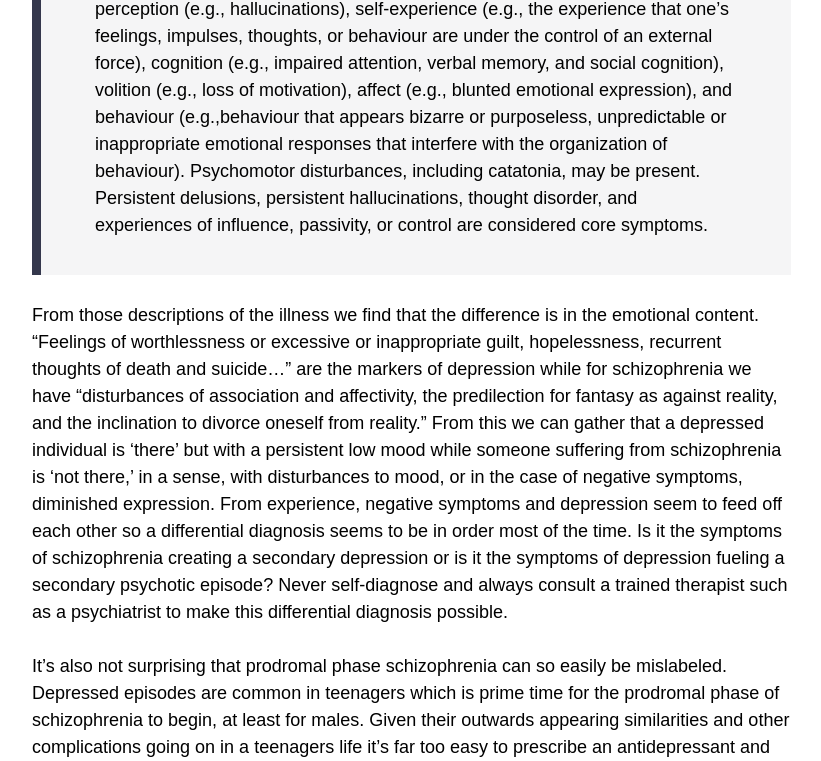
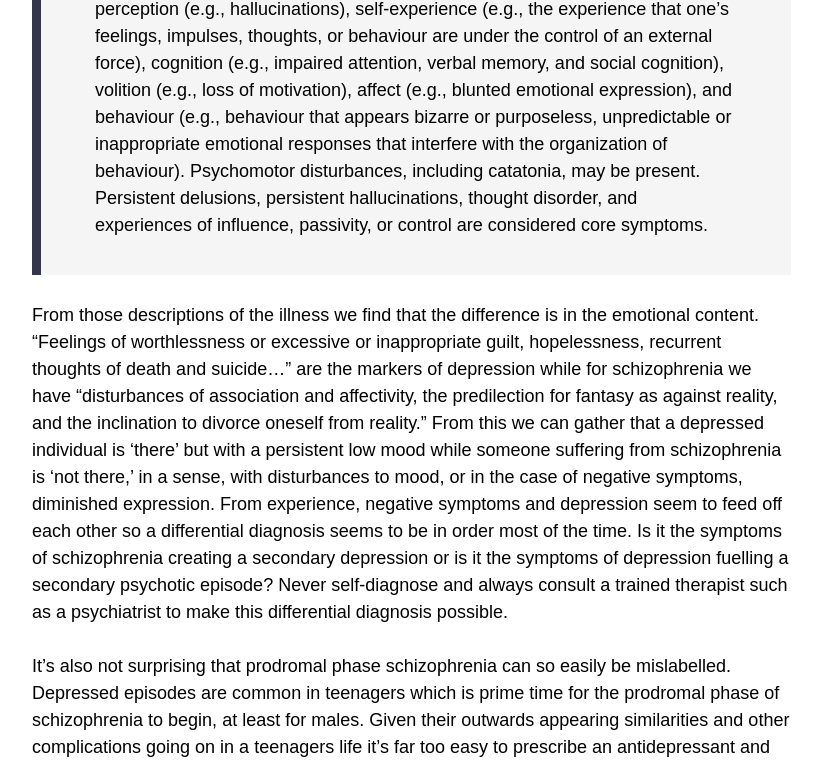
Before and after one commit to hori-kun/blog, a Jekyll site: the page built from _posts/2019-02-19-am-i-mad-or-depressed.md, in a window 1280 px wide and 1400 px high, scrolled down 1156 px. Shown: the part 315-1076 px from the top of the window, without its empty margins (343-1164 px from the left). Built offline with Jekyll 4.4.1, drawn with Linux system fonts in a browser that asks for light colours; nearby versions of some CDN libraries; a script that is not in the unit is left out; comment, search, counter and statistics services are not loaded; some of the changed text lies outside the part shown.

Commit message:
Fix typos and grammar

```diff
--- a/_posts/2019-02-19-am-i-mad-or-depressed.md
+++ b/_posts/2019-02-19-am-i-mad-or-depressed.md
@@ -13,15 +13,15 @@ Depression is an incredibly common mental disorder. Major depressive disorder, t
 
 Schizophrenia on the other hand is a less common, but an equally disabling, mental disorder. Schizophrenia, the most severe of the psychotic disorders, affects roughly 1% of the world’s population. Prodromal phase symptoms (think initial negative symptoms but with no psychosis as of yet) usually has an onset years before the ‘psychotic breakdown’ takes place. An example would be prodromal symptoms starting at the age of 14, and a psychotic breakdown beginning at the age of 18. Schizophrenia curiously affects more males than females with males having an earlier age of onset around 18-21 while females have a typically later onset between the ages of 25-30. But what is schizophrenia? From the ICD-11 again we find:
 
-> Schizophrenia is characterized by disturbances in multiple mental modalities, including thinking (e.g., delusions, disorganization in the form of thought), perception (e.g., hallucinations), self-experience (e.g., the experience that one's feelings, impulses, thoughts, or behaviour are under the control of an external force), cognition (e.g., impaired attention, verbal memory, and social cognition), volition (e.g., loss of motivation), affect (e.g., blunted emotional expression), and behaviour (e.g.,behaviour that appears bizarre or purposeless, unpredictable or inappropriate emotional responses that interfere with the organization of behaviour). Psychomotor disturbances, including catatonia, may be present. Persistent delusions, persistent hallucinations, thought disorder, and experiences of influence, passivity, or control are considered core symptoms.
+> Schizophrenia is characterized by disturbances in multiple mental modalities, including thinking (e.g., delusions, disorganization in the form of thought), perception (e.g., hallucinations), self-experience (e.g., the experience that one's feelings, impulses, thoughts, or behaviour are under the control of an external force), cognition (e.g., impaired attention, verbal memory, and social cognition), volition (e.g., loss of motivation), affect (e.g., blunted emotional expression), and behaviour (e.g., behaviour that appears bizarre or purposeless, unpredictable or inappropriate emotional responses that interfere with the organization of behaviour). Psychomotor disturbances, including catatonia, may be present. Persistent delusions, persistent hallucinations, thought disorder, and experiences of influence, passivity, or control are considered core symptoms.
 
-From those descriptions of the illness we find that the difference is in the emotional content. “Feelings of worthlessness or excessive or inappropriate guilt, hopelessness, recurrent thoughts of death and suicide…” are the markers of depression while for schizophrenia we have “disturbances of association and affectivity, the predilection for fantasy as against reality, and the inclination to divorce oneself from reality.” From this we can gather that a depressed individual is ‘there’ but with a persistent low mood while someone suffering from schizophrenia is ‘not there,’ in a sense, with disturbances to mood, or in the case of negative symptoms, diminished expression. From experience, negative symptoms and depression seem to feed off each other so a differential diagnosis seems to be in order most of the time. Is it the symptoms of schizophrenia creating a secondary depression or is it the symptoms of depression fueling a secondary psychotic episode? Never self-diagnose and always consult a trained therapist such as a psychiatrist to make this differential diagnosis possible.
+From those descriptions of the illness we find that the difference is in the emotional content. “Feelings of worthlessness or excessive or inappropriate guilt, hopelessness, recurrent thoughts of death and suicide…” are the markers of depression while for schizophrenia we have “disturbances of association and affectivity, the predilection for fantasy as against reality, and the inclination to divorce oneself from reality.” From this we can gather that a depressed individual is ‘there’ but with a persistent low mood while someone suffering from schizophrenia is ‘not there,’ in a sense, with disturbances to mood, or in the case of negative symptoms, diminished expression. From experience, negative symptoms and depression seem to feed off each other so a differential diagnosis seems to be in order most of the time. Is it the symptoms of schizophrenia creating a secondary depression or is it the symptoms of depression fuelling a secondary psychotic episode? Never self-diagnose and always consult a trained therapist such as a psychiatrist to make this differential diagnosis possible.
 
-It’s also not surprising that prodromal phase schizophrenia can so easily be mislabeled. Depressed episodes are common in teenagers which is prime time for the prodromal phase of schizophrenia to begin, at least for males. Given their outwards appearing similarities and other complications going on in a teenagers life it’s far too easy to prescribe an antidepressant and call it a day. It requires a skilled professional to do the differential diagnosis and even then they don’t always get it right. A schizophrenic might say “I just feel different from my peers.” That’s all you’ve got to work with, no wonder it’s so hard. If I had to state what made my prodromal phase schizophrenia different from depression is the absolute destruction of functioning I witnessed. Schizophrenia just destroys any capacity to go on. It’s unfortunately a slow functional decline but if help is sought early perhaps one can actually avoid the, what seems these days, inevitable psychotic breakdown. Avolition I would say is the main contributing symptom to this functional decline and hopefully more scales of assessment for negative symptoms are used in teenagers to identify the problem early and link them up with early intervention services.
+It’s also not surprising that prodromal phase schizophrenia can so easily be mislabelled. Depressed episodes are common in teenagers which is prime time for the prodromal phase of schizophrenia to begin, at least for males. Given their outwards appearing similarities and other complications going on in a teenagers life it’s far too easy to prescribe an antidepressant and call it a day. It requires a skilled professional to do the differential diagnosis and even then they don’t always get it right. A schizophrenic might say “I just feel different from my peers.” That’s all you’ve got to work with, no wonder it’s so hard. If I had to state what made my prodromal phase schizophrenia different from depression is the absolute destruction of functioning I witnessed. Schizophrenia just destroys any capacity to go on. It’s unfortunately a slow functional decline but if help is sought early perhaps one can actually avoid the, what seems these days, inevitable psychotic breakdown. Avolition I would say is the main contributing symptom to this functional decline and hopefully more scales of assessment for negative symptoms are used in teenagers to identify the problem early and link them up with early intervention services.
 
 The state-of-the-art in terms of negative symptoms is that they fall into two main clusters. That of diminished expression (reduced behaviours related to the expression of emotion) and avolition (loss of behaviours, interests, motivations, and desires). These clusters can further be split into domains. Diminished expression has two domains: athymia (reduced expression and range of emotional expression shown in verbal or non-verbal modes of communication), and alogia (reduced quality of speech and loss of conversation fluency). Avolition can be split into three domains: amotivation (deficits in the initiation and maintenance of goal-oriented behaviours), anhedonia (impaired anticipation of reward), and asociality (diminished interest in social interactions with others). That’s a lot of A’s! We’ll call the five domains of negative symptoms the “Five A’s of schizophrenia.”
 
-Negative symptoms have a huge impact on social functioning for the schizophrenic and persist throughout the lifetime of the illness because of inefficacy of drugs to treat them. However, psychosocial support is efficacious and leads to real recovery. Psychosocial treatment revolves around education, psychotherapy, behavioural training, and help with employment, housing, and family relations. Psychosocial treatments offer reassurance, morale building, companionship, commonsense advice, and help with practical problems. Families can also seek therapy to avoid both confrontation and emotional distancing. It’s as if in the case of depression and schizophrenia we do have mostly effective drug therapy with a good prognosis given effective psychosocial support. In both disorders it’s as if it’s a sense of disconnection and lack of love and nurturing that is the root cause with different manifestations. In the case of depression we have feelings of worthlessness, hopelessness, excessive or inappropriate guilt, while for schizophrenia we have a loss of control and a withdrawn state from reality. The depressed individual has low mood, the schizophrenic is hiding. Both can occur at the same time.
+Negative symptoms have a huge impact on social functioning for the schizophrenic and persist throughout the lifetime of the illness because of inefficacy of drugs to treat them. However, psychosocial support is efficacious and leads to real recovery. Psychosocial treatment revolves around education, psychotherapy, behavioural training, and help with employment, housing, and family relations. Psychosocial treatments offer reassurance, morale building, companionship, common sense advice, and help with practical problems. Families can also seek therapy to avoid both confrontation and emotional distancing. It’s as if in the case of depression and schizophrenia we do have mostly effective drug therapy with a good prognosis given effective psychosocial support. In both disorders it’s as if it’s a sense of disconnection and lack of love and nurturing that is the root cause with different manifestations. In the case of depression we have feelings of worthlessness, hopelessness, excessive or inappropriate guilt, while for schizophrenia we have a loss of control and a withdrawn state from reality. The depressed individual has low mood, the schizophrenic is hiding. Both can occur at the same time.
 
 What’s interesting is that the drugs don’t work forever and can actually be a hindrance after prolonged use. It’s now known that ‘work functioning’ actually stays relatively low over time if antipsychotics are continuously prescribed with those going off antipsychotics after the acute phase of their illness seeing real gains in work functioning. Naturally I’m not saying drugs aren’t effective, I’m just saying they have their time and place and shouldn’t be so readily prescribed for decades on end. They’re a band-aid solution that doesn’t help the root cause of the problem. Someone has to come to the schizophrenic individual and ask the right questions and genuinely listen to their problems. I want to go off the drugs. The drugs don’t seem to work anymore, if anything they’re making things worse.
 
```
Also changed, not shown: other parts of _posts/2019-02-19-am-i-mad-or-depressed.md (+1 -1 lines), _posts/2019-02-12-a-schizophrenics-apology.md (+1 -1 lines), _posts/2019-02-13-beyond-belief.md (+6 -6 lines), _posts/2019-02-16-im-not-mad-just-misunderstood.md (+1 -1 lines), _posts/2019-02-21-frontier-psychiatry.md (+2 -2 lines).
